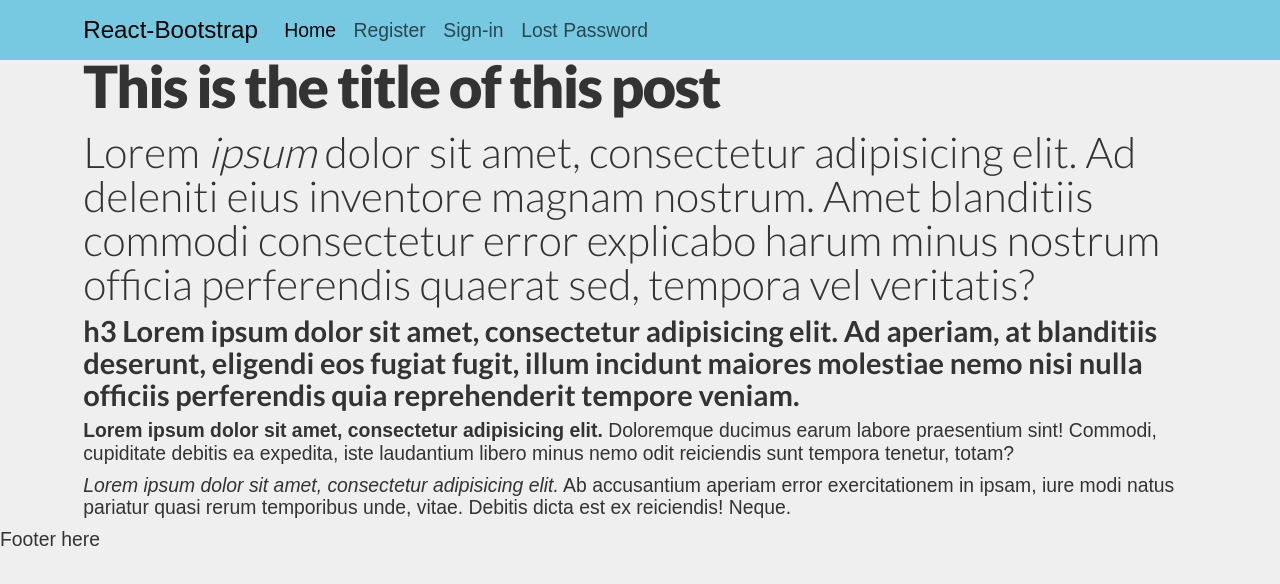
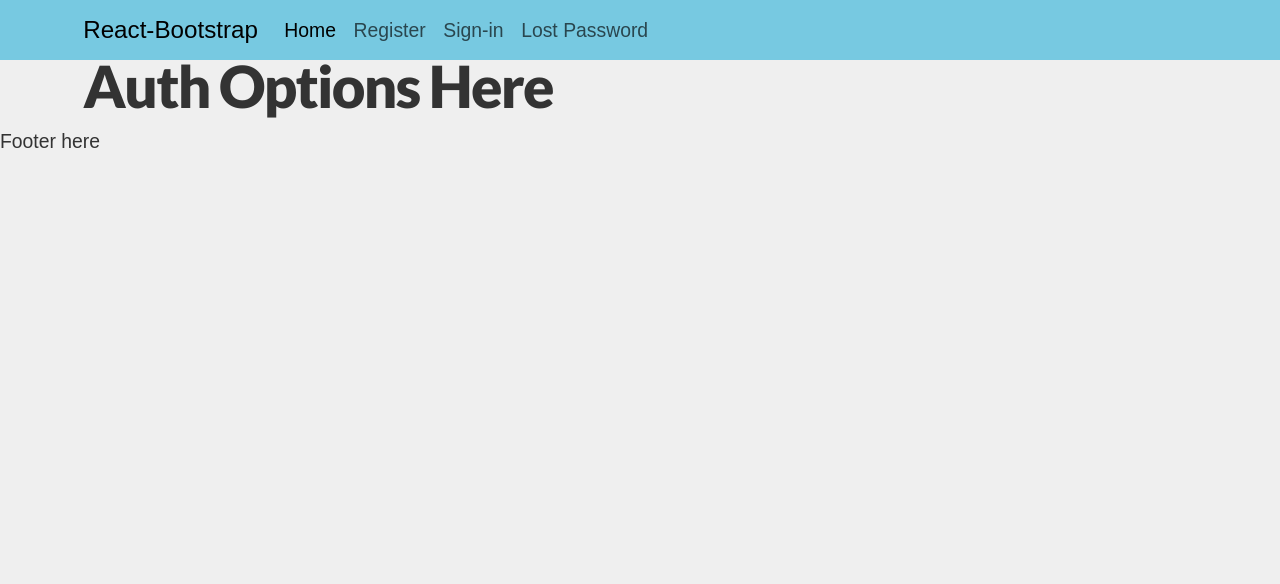
Before and after one commit to enchance/react-authdemo, a React (Create React App) app: page / in a window 1280 px wide. Shown: the top 584 px of the page. Built offline with nearby package versions, Linux system fonts and the light colour scheme.

Commit message:
add more guest routes

```diff
--- a/src/AppRoutes.tsx
+++ b/src/AppRoutes.tsx
@@ -3,7 +3,6 @@ import {BrowserRouter, Routes, Route} from "react-router-dom";
 import './assets/css/App.css';
 
 import S from "./app/settings";
-import {AuthWatcherPage} from "./app/auth/pages/AuthWatcherPage";
 import {isAuth, isGuest, ProtectedRoute} from "./app/helpers";
 import {EmailRegisterPage} from "./app/auth/pages/EmailRegisterPage";
 import {EmailSigninPage} from "./app/auth/pages/EmailSigninPage";
@@ -26,7 +25,7 @@ function AppRoutes() {
           <Route element={<ProtectedRoute enable={isAuth} fallback={<HomeGuestPage />} />}>
           </Route>
 
-          <Route path="*" element={<AuthWatcherPage />} />
+          <Route path={'*'} element={isAuth() ? <HomeUserPage /> : <HomeGuestPage />} />
       </Routes>
     </BrowserRouter>
   );
--- /dev/null
+++ b/src/app/auth/pages/AuthOptionsComp.tsx
@@ -0,0 +1,10 @@
+import React from "react";
+
+
+export const AuthOptionsComp: React.FC = () => {
+    return (
+        <>
+            <h1>Auth Options Here</h1>
+        </>
+    )
+}
--- a/src/app/auth/pages/AuthWatcherPage.tsx
+++ /dev/null
@@ -1,10 +0,0 @@
-import React from "react";
-
-
-export const AuthWatcherPage: React.FC = () => {
-    return (
-        <>
-            <h1>Auth Watcher</h1>
-        </>
-    )
-}
--- a/src/pages/IndexPages.tsx
+++ b/src/pages/IndexPages.tsx
@@ -1,15 +1,12 @@
 import React from "react";
 import {BaseTemplate} from "../templates/BaseTemplate";
+import {AuthOptionsComp} from "../app/auth/pages/AuthOptionsComp";
 
 
 export const HomeGuestPage: React.FC = () => {
     return (
         <BaseTemplate>
-            <h1>This is the title of this post</h1>
-            <h2>Lorem <em>ipsum</em> dolor sit amet, consectetur adipisicing elit. Ad deleniti eius inventore magnam nostrum. Amet blanditiis commodi consectetur error explicabo harum minus nostrum officia perferendis quaerat sed, tempora vel veritatis?</h2>
-            <h3>h3 Lorem ipsum dolor sit amet, consectetur adipisicing elit. Ad aperiam, at blanditiis deserunt, eligendi eos fugiat fugit, illum incidunt maiores molestiae nemo nisi nulla officiis perferendis quia reprehenderit tempore veniam.</h3>
-            <p><strong>Lorem ipsum dolor sit amet, consectetur adipisicing elit.</strong> Doloremque ducimus earum labore praesentium sint! Commodi, cupiditate debitis ea expedita, iste laudantium libero minus nemo odit reiciendis sunt tempora tenetur, totam?</p>
-            <p><em>Lorem ipsum dolor sit amet, consectetur adipisicing elit.</em> Ab accusantium aperiam error exercitationem in ipsam, iure modi natus pariatur quasi rerum temporibus unde, vitae. Debitis dicta est ex reiciendis! Neque.</p>
+            <AuthOptionsComp />
         </BaseTemplate>
     )
 }
```
